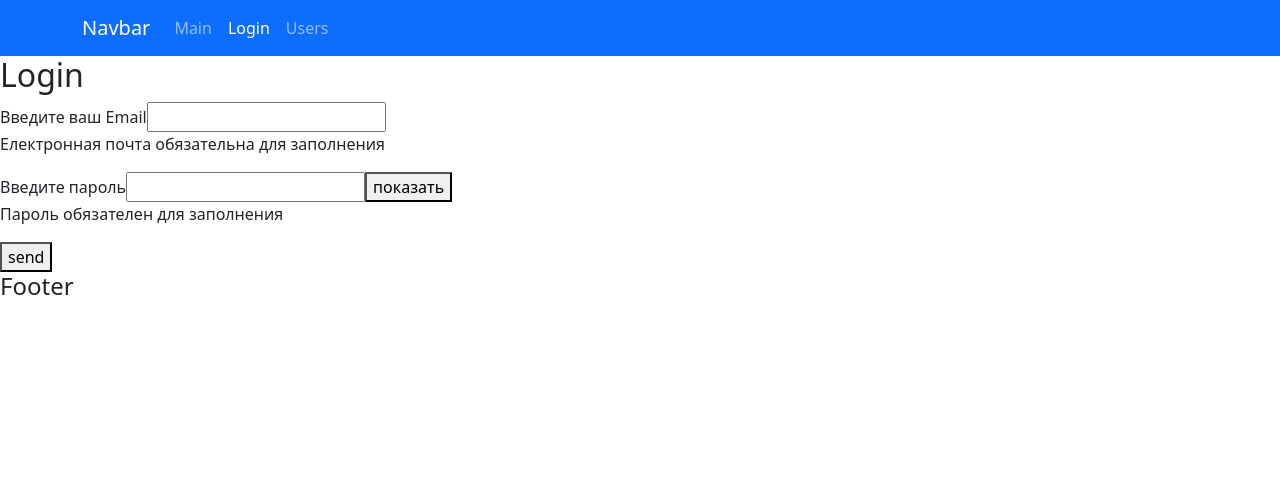
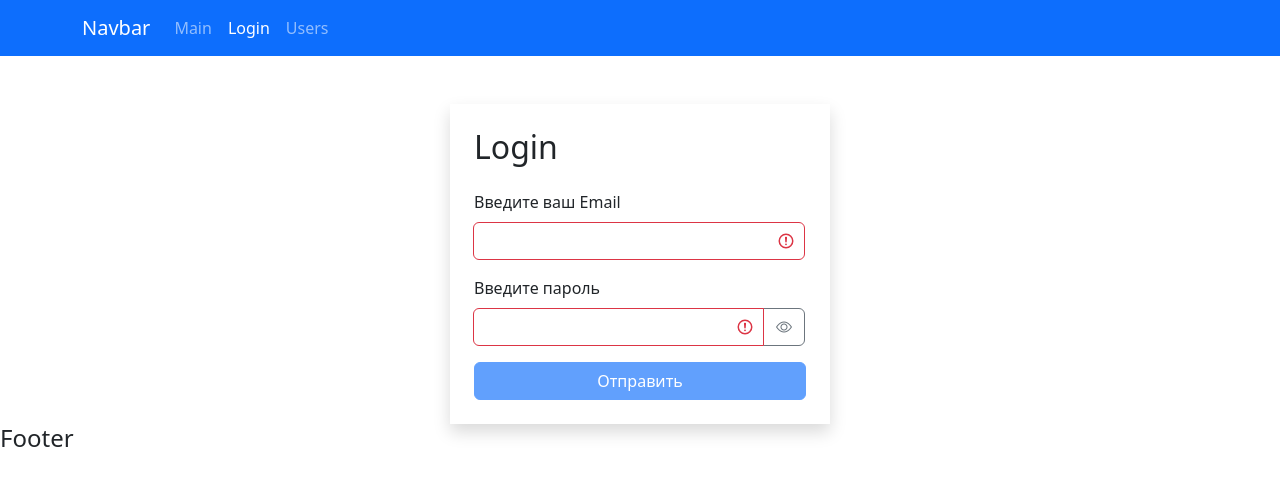
Before and after one commit to Pintelek/meeting_site, a React (Vite) app: page /login in a window 1280 px wide. Shown: the top 486 px of the page. Built offline with nearby package versions, Linux system fonts and the light colour scheme.

Commit message:
form stylization

```diff
--- a/src/components/Login/InputText.jsx
+++ b/src/components/Login/InputText.jsx
@@ -1,30 +1,39 @@
 import PropTypes from 'prop-types';
 import { useState } from 'react';
 
-function InputText({name, type, label, state, onChange, error}) {
-
+function InputText({ name, type, label, state, onChange, error }) {
   const [isVisible, setIsVisible] = useState(false);
-
-  console.log(error);
 
   const handleClick = () => {
     setIsVisible(prev => !prev);
   };
   return (
-    <div>
-      <label htmlFor={name}>{label}</label>
+    <div className="mb-3 input-group">
+      <label className="form-label" htmlFor={name}>
+        {label}
+      </label>
+      <div className="input-group .has-validation">
         <input
-        type = {(type === 'password')? isVisible? 'text': 'password' : type}
+          type={isVisible ? 'text' : type}
           onChange={onChange}
           id={name}
           name={name}
-        value={state.name} />
-      {(type === 'password')?
+          value={state.name}
+          className={'form-control' + (error[name] ? ' is-invalid' : '')}
+        />
+        {type === 'password' ? (
           <button
-          type='button'
+            className="btn btn-outline-secondary"
+            type="button"
             onClick={handleClick}
-        >{isVisible? 'скрыть': 'показать'}</button>: null}
-      {error[name] !== ''? <p>{error[name]}</p>: null}
+          >
+            <i className={'bi bi-eye' + (isVisible ? '-slash' : '')}></i>
+          </button>
+        ) : null}
+      </div>
+      {error[name] !== '' ? (
+        <div className="invalid-feedback">{error[name]}</div>
+      ) : null}
     </div>
   );
 }
@@ -34,11 +43,11 @@ InputText.propTypes = {
   type: PropTypes.string,
   label: PropTypes.string,
   state: PropTypes.object.isRequired,
-  onChange: PropTypes.func.isRequired
+  onChange: PropTypes.func.isRequired,
 };
 
 InputText.defaultProps = {
-  type: 'text'
+  type: 'text',
 };
 
 export default InputText;
--- a/src/layOuts/LoginPage.jsx
+++ b/src/layOuts/LoginPage.jsx
@@ -3,30 +3,31 @@ import InputText from '../components/Login/InputText';
 import { validator } from '../utils/validator';
 
 function LoginPage() {
-
-  const [data, setData] = useState({email: '', password : ''});
+  const [data, setData] = useState({ email: '', password: '' });
   const [errors, setErrors] = useState({});
 
   const validateConfig = {
     email: {
       isRequired: {
-        message: 'Електронная почта обязательна для заполнения'
+        message: 'Електронная почта обязательна для заполнения',
       },
-      minSymbol: {
-        message: 'минимальный размер введенных символов 8'
-      }
+      isEmail: {
+        message: 'Email введен не корректно.',
+      },
     },
     password: {
       isRequired: {
-        message: 'Пароль обязателен для заполнения'
+        message: 'Пароль обязателен для заполнения',
       },
       minSymbol: {
-        message: 'минимальный размер введенных символов 8'
-      }
-    }
+        message: 'Минимальный размер введенных символов 8',
+      },
+      isPassword: {
+        message:
+          'Пароль должен содержать хотя бы одну прописную и одну строчную букву, а также цифру',
+      },
+    },
   };
-
-
 
   const validate = () => {
     const errors = validator(data, validateConfig);
@@ -34,25 +35,26 @@ function LoginPage() {
     return Object.keys(errors).length !== 0;
   };
 
-  useEffect((() => {
+  useEffect(() => {
     validate();
-  }),[data]);
+  }, [data]);
 
-  const handleChange = (e) => {
-    setData(prev => ({...prev, [e.target.name]: e.target.value}));
+  const handleChange = e => {
+    setData(prev => ({ ...prev, [e.target.name]: e.target.value }));
   };
 
-  const handleSubmit = (e) => {
+  const handleSubmit = e => {
     e.preventDefault();
     const isValid = validate();
     if (isValid) return;
   };
 
   return (
+    <div className="container mt-5">
       <div className="row">
-      <h2>Login</h2>
-      <div>
-        <form onSubmit={handleSubmit} >
+        <div className="col-md-4 offset-md-4 shadow p-4">
+          <h2 className="mb-4">Login</h2>
+          <form onSubmit={handleSubmit}>
             <InputText
               onChange={handleChange}
               name={'email'}
@@ -64,14 +66,21 @@ function LoginPage() {
               onChange={handleChange}
               name={'password'}
               label={'Введите пароль'}
-            state={data} type={'password'}
+              state={data}
+              type={'password'}
               error={errors}
             />
-          <button type='submit'>send</button>
+            <button
+              className="btn w-100 mx-auto btn-primary"
+              type="submit"
+              disabled={Object.keys(errors).length !== 0}
+            >
+              Отправить
+            </button>
           </form>
         </div>
       </div>
-
+    </div>
   );
 }
 
--- a/src/utils/validator.js
+++ b/src/utils/validator.js
@@ -1,24 +1,38 @@
-export function validator (data,config) {
+export function validator(data, config) {
   const errors = {};
-  function validate(method, data, config){
-    switch(method){
-    case 'isRequired' :
-      if(data.trim() === '') return config.message;
-      break;
-    case 'minSymbol' :
-      if(data.trim().length < 8) return config.message;
-      break;
-    default:
-      break;
+  function validate(method, data, config) {
+    switch (method) {
+      case 'isRequired':
+        if (data.trim() === '') return config.message;
+        break;
+      case 'minSymbol':
+        if (data.trim().length < 8) return config.message;
+        break;
+      case 'isEmail':
+        if (!/^\S+@\S+\.[a-z]+$/g.test(data.trim())) return config.message;
+        break;
+      case 'isPassword':
+        if (
+          !/^(?=.*[0-9])(?=.*[a-z])(?=.*[A-Z])[a-zA-Z0-9]{8,}/g.test(
+            data.trim()
+          )
+        )
+          return config.message;
+        break;
+      default:
+        break;
     }
   }
-  for(let fieldName in data){
-    for (let validateMethod in config[fieldName]){
-      const error = validate(validateMethod, data[fieldName], config[fieldName][validateMethod]);
-      if(!errors[fieldName] && error){
+  for (let fieldName in data) {
+    for (let validateMethod in config[fieldName]) {
+      const error = validate(
+        validateMethod,
+        data[fieldName],
+        config[fieldName][validateMethod]
+      );
+      if (!errors[fieldName] && error) {
         errors[fieldName] = error;
       }
-
     }
   }
 
```
Also changed, not shown: .eslintrc.cjs. Lines whose indentation alone changed are shown as unchanged.
